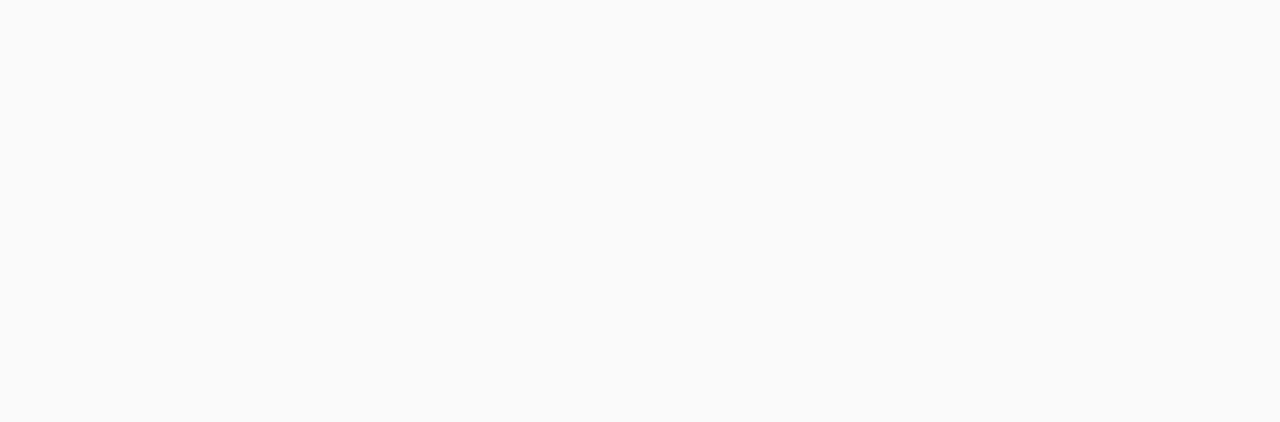
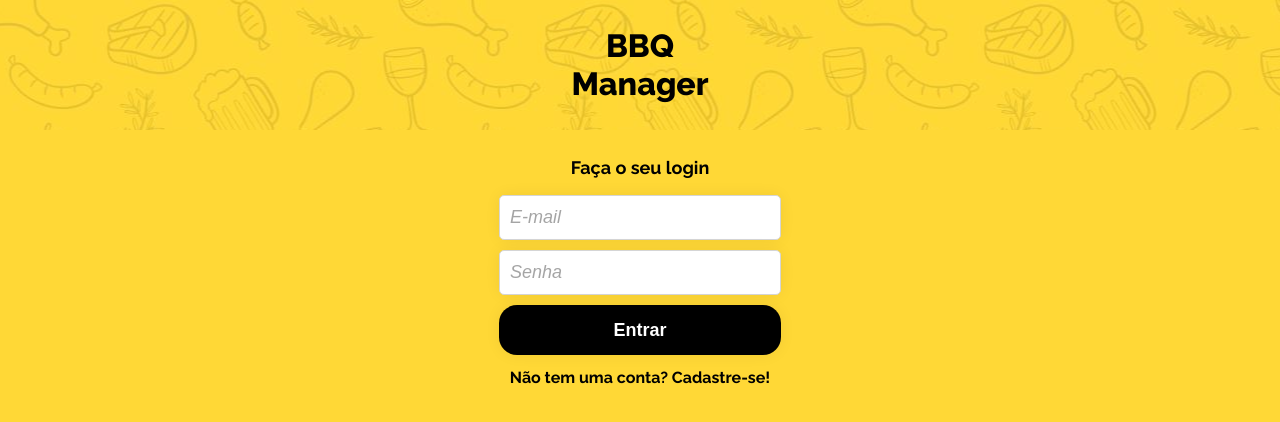
Before and after one commit to eduardosaneto/bbq-manager, a React (Create React App) app: page / in a window 1280 px wide. Shown: the top 422 px of the page. Built offline with nearby package versions, Linux system fonts and the light colour scheme.

Commit message:
refactor: create usercontext

```diff
--- a/src/App.js
+++ b/src/App.js
@@ -1,6 +1,7 @@
 import { BrowserRouter as Router, Switch, Route } from "react-router-dom";
 import { ToastContainer } from "react-toastify";
 import GlobalStyle from "./assets/styles/GlobalStyle";
+import SignIn from "./pages/SignIn";
 import SignUp from "./pages/SignUp";
 
 function App() {
@@ -10,6 +11,9 @@
       <Router>
         <ToastContainer autoClose={2000} closeOnClick={true} />
         <Switch>
+          <Route path="/" exact>
+            <SignIn />
+          </Route>
           <Route path="/sign-up" exact>
             <SignUp />
           </Route>
--- a/src/components/Auth/index.js
+++ b/src/components/Auth/index.js
@@ -3,12 +3,15 @@
 export const Form = styled.form`
   width: 310px;
   height: auto;
-  display: flex;
-  flex-direction: column;
-  justify-content: space-between;
-  align-items: center;
   margin: 0 auto;
   padding-top: 20px;
+
+  fieldset {
+    display: flex;
+    flex-direction: column;
+    justify-content: space-between;
+    align-items: center;
+  }
 
   span {
     width: 200px;
--- /dev/null
+++ b/src/context/UserContext.js
@@ -0,0 +1,5 @@
+import { createContext } from "react";
+
+const UserContext = createContext();
+
+export default UserContext;
--- /dev/null
+++ b/src/pages/SignIn/index.js
@@ -0,0 +1,67 @@
+import { useLocation, useHistory, Link } from "react-router-dom";
+import { useState } from "react";
+import axios from "axios";
+import { toast } from "react-toastify";
+
+import Title from "../../components/Title";
+import Background from "../../components/Background";
+import Input from "../../components/Form/Input";
+import Button from "../../components/Form/Button";
+import { Form, Row } from "../../components/Auth";
+
+export default function SignIn() {
+  const location = useLocation();
+  const history = useHistory();
+  const [email, setEmail] = useState("");
+  const [password, setPassword] = useState("");
+  const [loading, setLoading] = useState(false);
+
+  const close = { autoClose: 2000 };
+
+  const body = {
+    email,
+    password,
+  };
+
+  function login(e) {
+    e.preventDefault();
+    setLoading(true);
+    const request = axios.post(`${process.env.REACT_APP_API_BASE_URL}/sign-in`, body);
+    request.then(response => {
+      toast.success("Seu cadastro foi concluído com sucesso", close);
+      setLoading(false);
+      history.push("/");
+    });
+    request.catch(error => {
+      toast.error("Não foi possível realizar o cadastro. Por favor, preencha os campos corretamente", close);
+      setLoading(false);
+    });
+  }
+
+  return (
+    <Background>
+      <Title />
+      <Form onSubmit={login}>
+        <fieldset disabled={`${loading ? "disabled" : "" }`}>
+          <span>
+            <h1>Faça o seu login</h1>
+          </span>
+          <Input id="E-mail" type="email" placeholder="E-mail" value={email} onChange={e => setEmail(e.target.value)} />
+          <Input
+            label="Senha"
+            type="password"
+            placeholder="Senha"
+            value={password}
+            onChange={e => setPassword(e.target.value)}
+          />
+          <Button type="submit" color="primary" disabled={loading} location={location}>
+          Entrar
+          </Button>
+        </fieldset>
+      </Form>
+      <Row>
+        <Link to="/sign-up">Não tem uma conta? Cadastre-se!</Link>
+      </Row>
+    </Background>
+  );
+}
```
